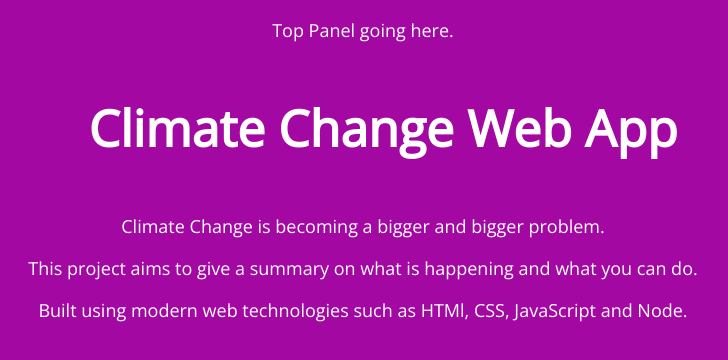
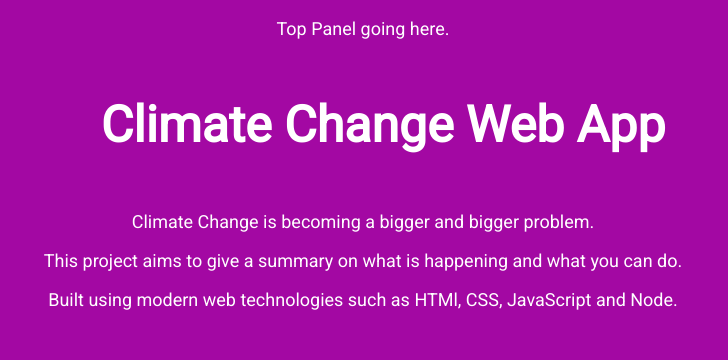
Before and after one commit to rexhent/climate-change-web-app, a plain HTML site: page index.html in a window 1280 px wide. Shown: the top 360 px of the page, without its empty margins (277-1005 px from the left). Drawn offline with nearby package versions, Linux system fonts and the light colour scheme.

Commit message:
switch to roboto

```diff
--- a/index.html
+++ b/index.html
@@ -6,9 +6,9 @@
     <meta http-equiv="X-UA-Compatible" content="ie=edge" />
     <title>Climate Change Web App</title>
    <style>
-      @import url('https://fonts.googleapis.com/css2?family=Open+Sans&display=swap');
+      @import url('https://fonts.googleapis.com/css2?family=Fira+Sans&family=Open+Sans&family=Roboto&display=swap');
       body {
-        font-family: 'Open Sans', sans-serif;
+        font-family: 'Roboto', sans-serif;
         height: 100vh;
         /* display: flex; */
         align-items: center;
@@ -18,7 +18,6 @@
         font-size: 18px;
       }
       h1 {
-        font-family: 'Open Sans', sans-serif;
         font-size: 50px;
         line-height: 1.3;
         width: 100%;
```
